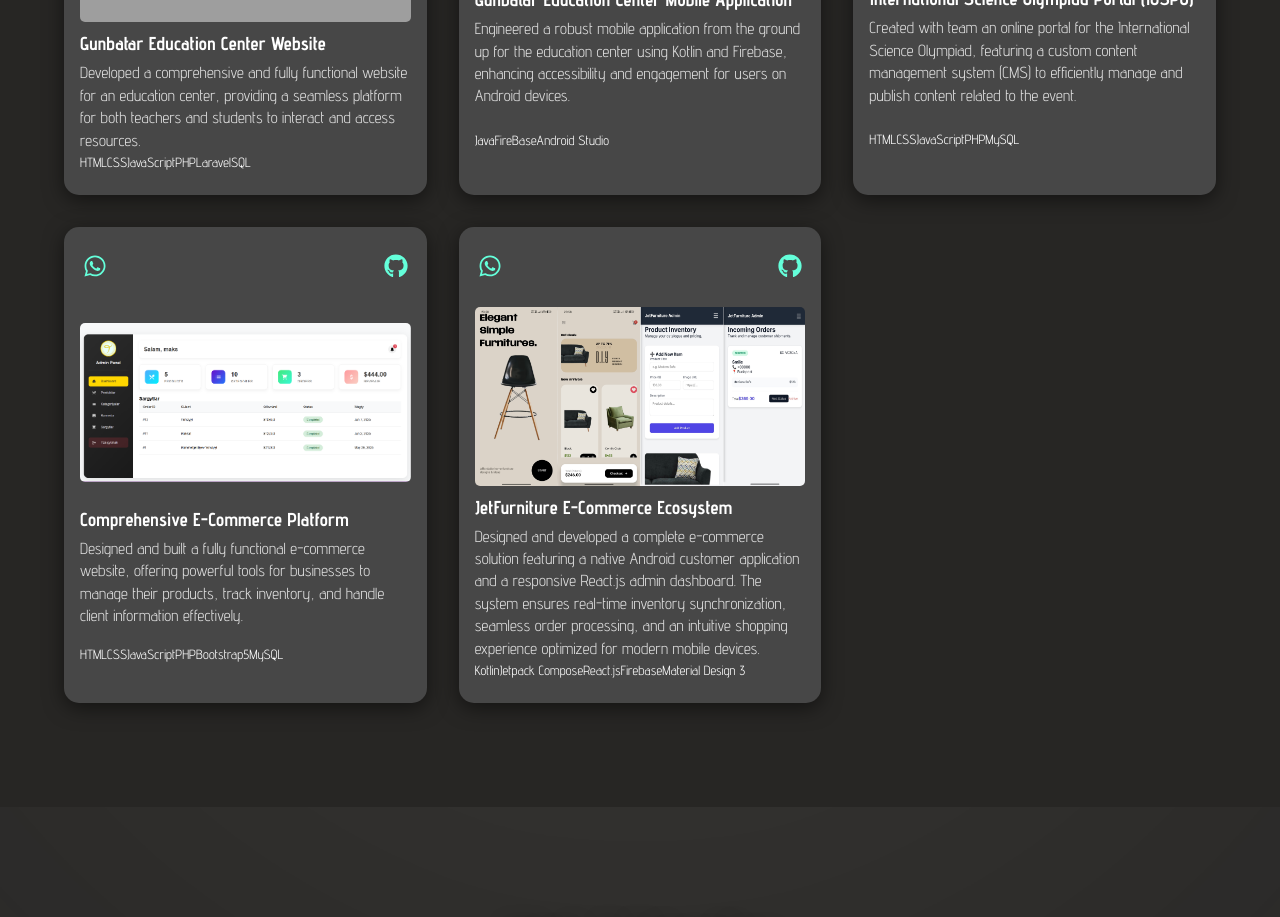
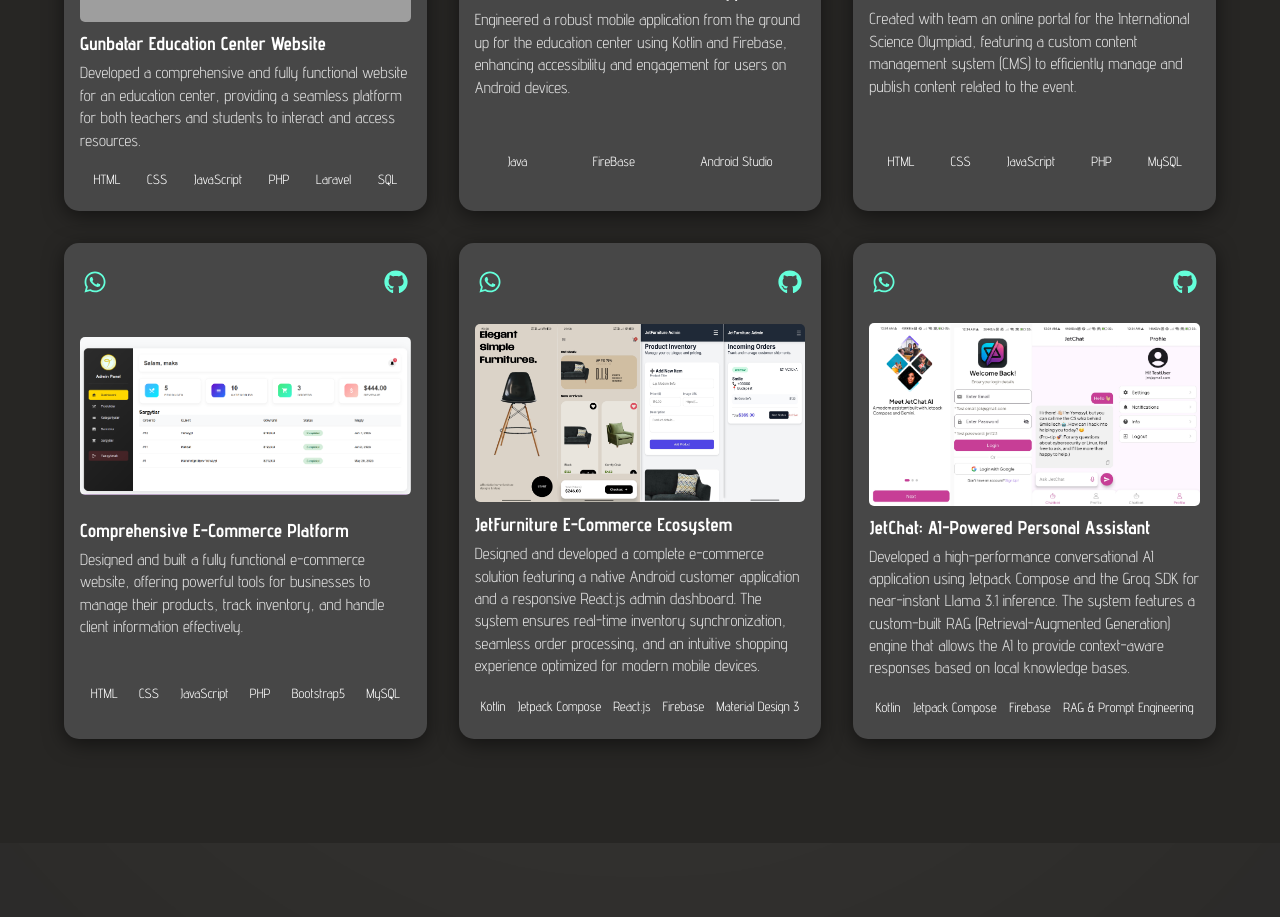
Before and after one commit to smile-web-tech/Portfolio-Web, a React (Vite) app: page / in a window 1280 px wide. Shown: the part 4480-5397 px from the top of the page. Built offline with nearby package versions, Linux system fonts and the light colour scheme; no server answers; grey boxes are pictures that could not be loaded.

Commit message:
Added new Project

```diff
--- a/src/App.css
+++ b/src/App.css
@@ -122,7 +122,10 @@
 
 /* ... (Keep the rest of your original CSS here exactly as it was) ... */
 /* Make sure to copy the rest of your original CSS from your first message here */
-
+.technologies{
+  display: flex;
+  justify-content: space-around;
+}
 .container{max-width:1200px;margin:0 auto;padding:1.5rem; width: 100%;}
 .section{position:relative;overflow:hidden;padding: 5rem 0 5rem 0;}
 .wave-bg{position:absolute;top:0;left:0;width:200%;height:200%;background:radial-gradient(circle at 50% -20%,rgba(255,255,255,0.08),transparent 70%);filter:blur(80px);transform:translate(-25%,-25%);z-index:1;}
@@ -279,7 +282,7 @@
   .hamburger.activate .bar:nth-child(1) {transform: translateY(9px) rotate(45deg);}
   .hamburger.activate .bar:nth-child(3) {transform: translateY(-9px) rotate(-45deg);}
   .hero-image-wrap img{width: 300px;height: 300px;}
-  .flex{display: block;}
+
   .contact-info button{width: 100%;}
   .contact-info form{display: block;}
   .about-inner, .contact-inner{flex-direction:column;}
--- a/src/App.jsx
+++ b/src/App.jsx
@@ -510,7 +510,7 @@
                 <h3>Gunbatar Education Center Website</h3>
                 <p>Developed a comprehensive and fully functional website for an education center, providing a seamless platform for both teachers and students to interact and access resources.</p>
               </div>
-
+<br />
               <div className="technologies flex">
                 <small>HTML</small>
                 <small>CSS</small>
@@ -537,6 +537,7 @@
                 <h3>Gunbatar Education Center Mobile Application</h3>
                 <p>Engineered a robust mobile application from the ground up for the education center using Kotlin and Firebase, enhancing accessibility and engagement for users on Android devices.</p>
               </div>
+              <br />
               <div className="technologies flex">
                 <small>Java</small>
                 <small>FireBase</small>
@@ -560,7 +561,7 @@
                 <h3>International Science Olympiad Portal (IOSPO)</h3>
                 <p>Created with team an online portal for the International Science Olympiad, featuring a custom content management system (CMS) to efficiently manage and publish content related to the event.</p>
               </div>
-
+<br />
               <div className="technologies flex">
                 <small>HTML</small>
                 <small>CSS</small>
@@ -586,7 +587,7 @@
                 <h3>Comprehensive E-Commerce Platform</h3>
                 <p>Designed and built a fully functional e-commerce website, offering powerful tools for businesses to manage their products, track inventory, and handle client information effectively.</p>
               </div>
-
+<br />
               <div className="technologies flex">
                 <small>HTML</small>
                 <small>CSS</small>
@@ -614,7 +615,7 @@
                 <h3>JetFurniture E-Commerce Ecosystem</h3>
                 <p>Designed and developed a complete e-commerce solution featuring a native Android customer application and a responsive React.js admin dashboard. The system ensures real-time inventory synchronization, seamless order processing, and an intuitive shopping experience optimized for modern mobile devices.</p>
               </div>
-
+               <br />
               <div className="technologies flex">
                 <small>Kotlin</small>
                 <small>Jetpack Compose</small>
@@ -624,6 +625,35 @@
               </div>
             </div>
 
+
+            <div className="card">
+              <div className="external-links">
+                <div className="WhatsAppIcon">
+                  <a href="https://wa.me/36205190959" target="_blank">
+                    <img src="icons/whatsApp.svg" alt="WhatsApp" style={{ height: '30px', width: '30px' }} />
+                  </a>
+                </div>
+                <div className="GitHubIcon">
+                  <a href="https://github.com/smile-web-tech/JetChatAi" target="_blank"><img src="icons/githubIcon.svg" alt="GitHub" style={{ height: '30px', width: '30px' }} /></a> </div>
+              </div>
+              <a href="https://smiletech.dev/app/JetChat.apk" target="_blank">
+                <img src="pictures/JetTemplateAi.png" alt="eCommerce" />
+              </a>
+              <div className="info">
+                <h3>JetChat: AI-Powered Personal Assistant</h3>
+                <p>
+                Developed a high-performance conversational AI application using Jetpack Compose and the Groq SDK for near-instant Llama 3.1 inference. The system features a custom-built RAG (Retrieval-Augmented Generation) engine that allows the AI to provide context-aware responses based on local knowledge bases.
+
+                </p>
+              </div>
+               <br />
+              <div className="technologies flex">
+                <small>Kotlin</small>
+                <small>Jetpack Compose</small>
+                <small>Firebase</small>
+                <small>RAG & Prompt Engineering</small>
+              </div>
+            </div>
           </div>
         </div>
 
```
Also changed, not shown: public/pictures/JetTemplateAi.png (added), 1 other file (tests, documents, lock files or other folders).
